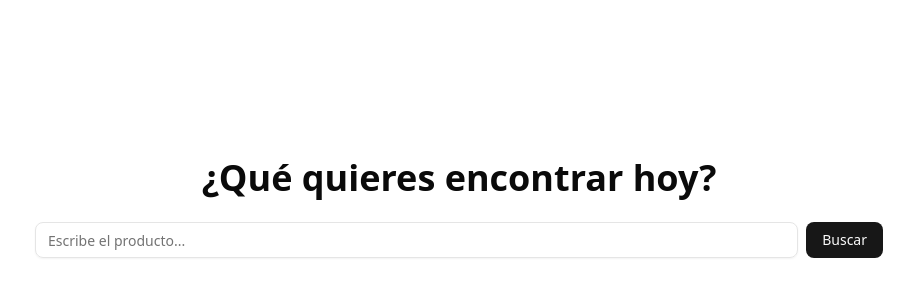
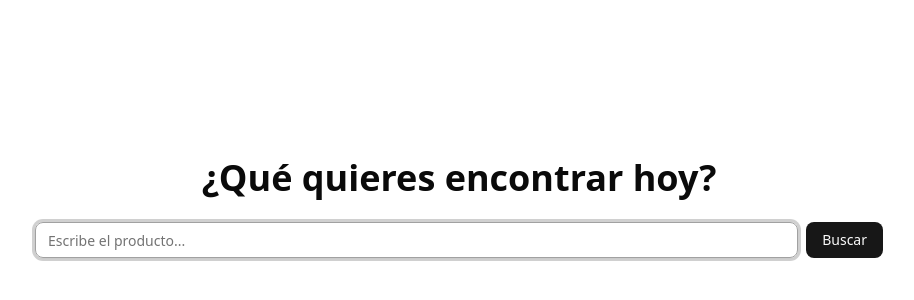
Before and after one commit to CS-DaviMagalhaes/Caza-Productos, a Next.js app in the folder frontend/: page / in a window 1280 px wide. Shown: the part 192-492 px from the top of the page, without its empty margins (181-1095 px from the left). Built offline with nearby package versions, Linux system fonts and the light colour scheme.

Commit message:
ui improvements

```diff
--- a/frontend/app/page.tsx
+++ b/frontend/app/page.tsx
@@ -32,14 +32,14 @@ export default function HomePage() {
             name: `Producto relacionado con "${query}"`,
             description: "Descripción breve del producto",
             price: 129.99,
-            imageUrl: "https://via.placeholder.com/150",
+            imageUrl: "https://placehold.co/96",
           },
           {
             id: "2",
             name: "Otro producto interesante",
             description: "Otra descripción breve",
             price: 89.5,
-            imageUrl: "https://via.placeholder.com/150",
+            imageUrl: "https://placehold.co/96",
           },
         ]);
       }
--- a/frontend/components/SearchBar.tsx
+++ b/frontend/components/SearchBar.tsx
@@ -11,14 +11,19 @@ interface SearchBarProps {
 export function SearchBar({ onSearch }: SearchBarProps) {
   const [query, setQuery] = useState("");
 
+  const handleSubmit = (e: React.FormEvent) => {
+    e.preventDefault(); // prevent page reload
+    onSearch(query);
+  };
   return (
-    <motion.div layout className="flex gap-2 w-full">
+    <motion.form onSubmit={handleSubmit} layout className="flex gap-2 w-full">
       <Input
         value={query}
         onChange={(e) => setQuery(e.target.value)}
         placeholder="Escribe el producto..."
+        autoFocus
       />
-      <Button onClick={() => onSearch(query)}>Buscar</Button>
-    </motion.div>
+      <Button type="submit">Buscar</Button>
+    </motion.form>
   );
 }
--- a/frontend/next.config.ts
+++ b/frontend/next.config.ts
@@ -3,12 +3,7 @@ import type { NextConfig } from "next";
 const nextConfig: NextConfig = {
   /* config options here */
   images: {
-    remotePatterns: [
-      {
-        protocol: "https",
-        hostname: "via.placeholder.com",
-      },
-    ],
+    unoptimized: true,
   },
 };
 
```
